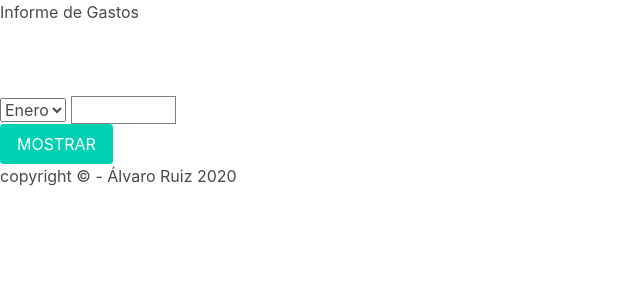
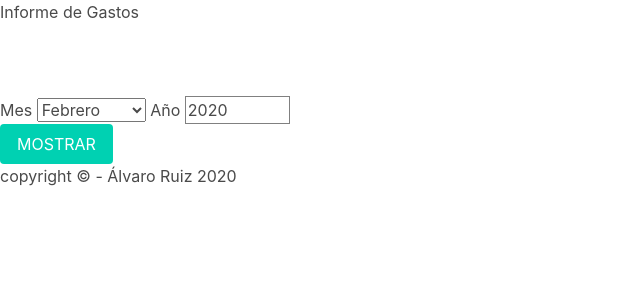
Before and after one commit to sosan/testing, a Flask app: page /informe in a window 1280 px wide. Shown: the top 300 px of the page, without its empty margins (0-640 px from the left). Run offline with Flask 2, Linux system fonts and the light colour scheme; some libraries are stand-ins or nearby versions.

Commit message:
seleccion mes y año mejorado

```diff
--- a/src/main.py
+++ b/src/main.py
@@ -68,7 +68,8 @@ def informe():
 
         return render_template('informe.html', mensaje=mensaje)
     else:
-        return render_template('informe.html', mensaje=mensaje)
+        return render_template('informe.html', anoactual=datetime.utcnow().year, mesactual=datetime.utcnow().month,
+                                mensaje=mensaje)
 
 
     return render_template('informe.html')
--- a/src/templates/informe.html
+++ b/src/templates/informe.html
@@ -9,22 +9,23 @@
             <form action="/informe" method="POST">
 
               <!-- Que mes desea ver :<input type="number" name="mesinfo" id="mesinfo"/> -->
-
+              <label for="mesinfo">Mes</label>
               <select name="mesinfo" id="mesinfo">
-                <option value="1">Enero</option>
-                <option value="2">Enero</option>
-                <option value="3">Enero</option>
-                <option value="4">Enero</option>
-                <option value="5">Enero</option>
-                <option value="6">Enero</option>
-                <option value="7">Enero</option>
-                <option value="8">Enero</option>
-                <option value="9">Enero</option>
-                <option value="10">Enero</option>
-                <option value="11">Enero</option>
-                <option value="12">Enero</option>
+                <option value="1" {% if mesactual == 1 %}selected{% endif %}>Enero</option>
+                <option value="2" {% if mesactual == 2 %}selected{% endif %}>Febrero</option>
+                <option value="3" {% if mesactual == 3 %}selected{% endif %}>Marzo</option>
+                <option value="4" {% if mesactual == 4 %}selected{% endif %}>Abril</option>
+                <option value="5" {% if mesactual == 5 %}selected{% endif %}>Mayo</option>
+                <option value="6" {% if mesactual == 6 %}selected{% endif %}>Junio</option>
+                <option value="7" {% if mesactual == 7 %}selected{% endif %}>Julio</option>
+                <option value="8" {% if mesactual == 8 %}selected{% endif %}>Agosto</option>
+                <option value="9" {% if mesactual == 9 %}selected{% endif %}>Septiembre</option>
+                <option value="10" {% if mesactual == 10 %}selected{% endif %}>Octubre</option>
+                <option value="11" {% if mesactual == 11 %}selected{% endif %}>Noviembre</option>
+                <option value="12" {% if mesactual == 12 %}selected{% endif %}>Diciembre</option>
               </select>
-              <input type="number" id="anoinfo" name="anoinfo" min="2020" max="2050">
+               <label for="anoinfo">Año</label>
+              <input type="number" id="anoinfo" name="anoinfo" min="1900" max="2050" value={{ anoactual }} >
 
               <div>
                <button class="button is-primary" type="submit">MOSTRAR</button>
```
